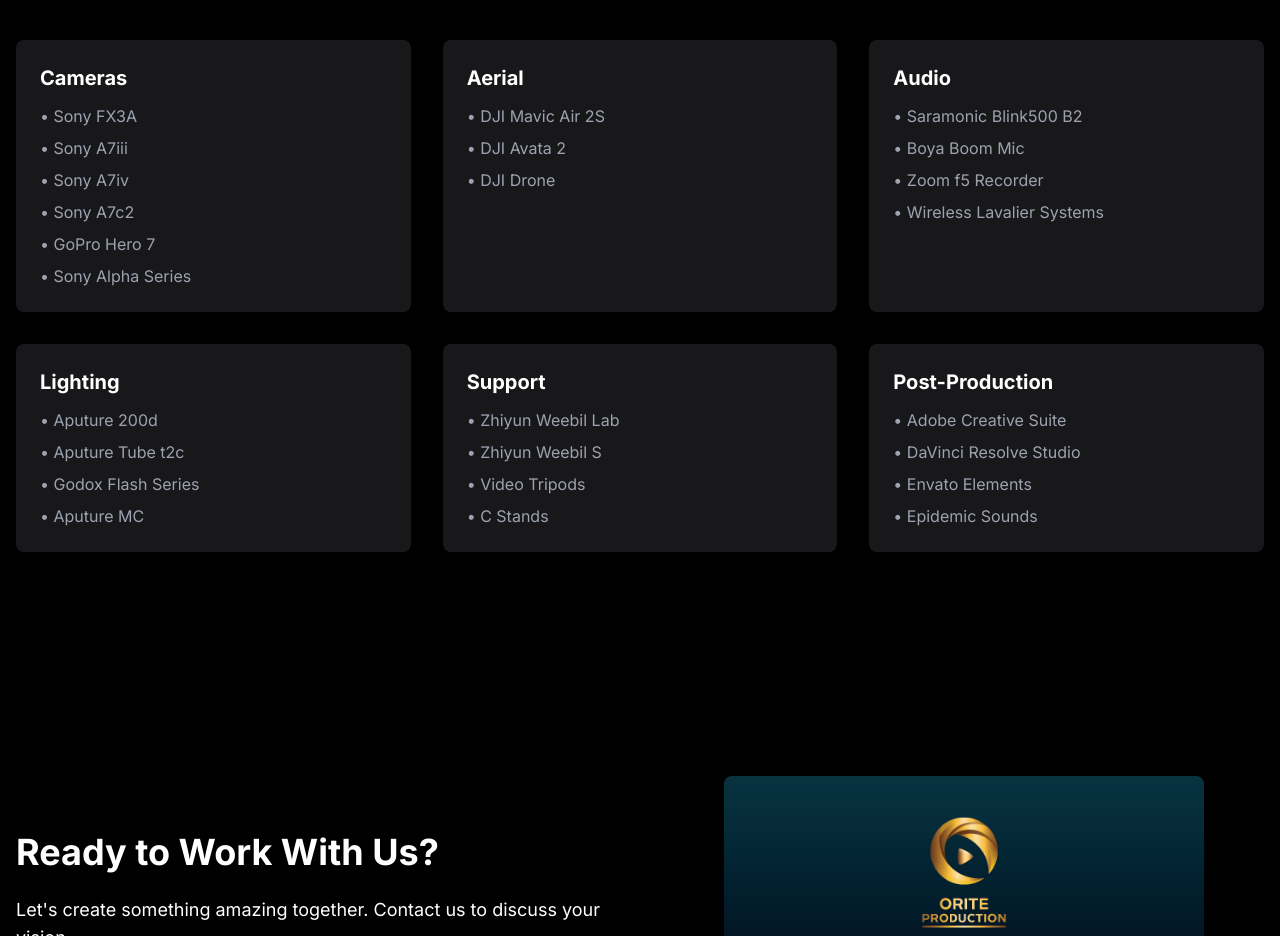
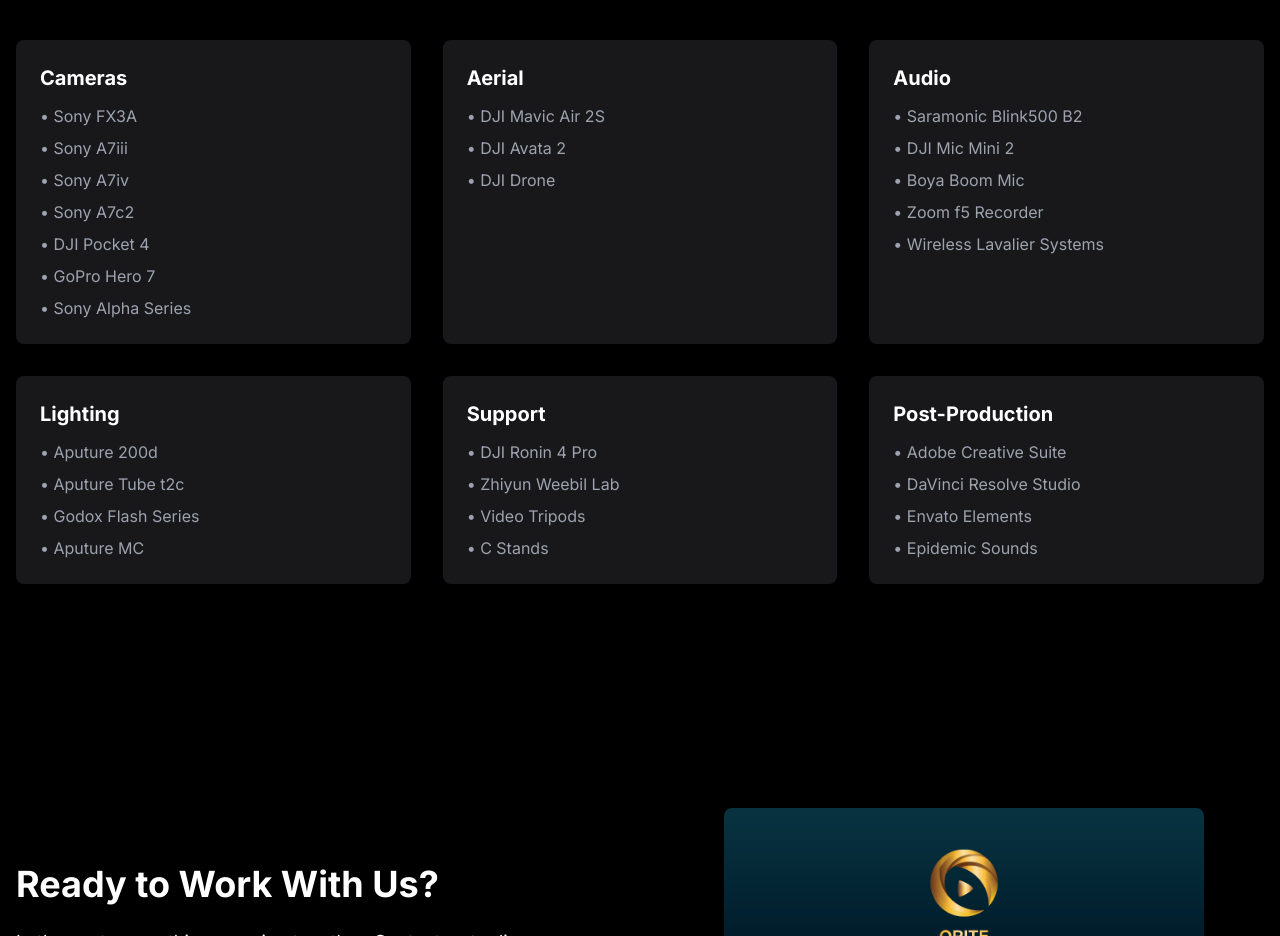
Before and after one commit to oriteproduction/website, a Next.js app: page /about in a window 1280 px wide. Shown: the part 3000-3936 px from the top of the page. Built offline with nearby package versions, Linux system fonts and the light colour scheme.

Commit message:
feat: update product listings in AboutPageClient
Added DJI Pocket 4 and DJI Mic Mini 2, updated Zhiyun Weebil S to Ronin 4 Pro

Co-authored-by: oriteproduction <206226675+oriteproduction@users.noreply.github.com>

```diff
--- a/app/about/AboutPageClient.tsx
+++ b/app/about/AboutPageClient.tsx
@@ -212,7 +212,7 @@ export default function AboutPageClient() {
               {[
                 {
                   category: "Cameras",
-                  items: ["Sony FX3A", "Sony A7iii", "Sony A7iv", "Sony A7c2", "GoPro Hero 7", "Sony Alpha Series"],
+                  items: ["Sony FX3A", "Sony A7iii", "Sony A7iv", "Sony A7c2", "DJI Pocket 4", "GoPro Hero 7", "Sony Alpha Series"],
                 },
                 {
                   category: "Aerial",
@@ -220,7 +220,7 @@ export default function AboutPageClient() {
                 },
                 {
                   category: "Audio",
-                  items: ["Saramonic Blink500 B2", "Boya Boom Mic", "Zoom f5 Recorder", "Wireless Lavalier Systems"],
+                  items: ["Saramonic Blink500 B2", "DJI Mic Mini 2", "Boya Boom Mic", "Zoom f5 Recorder", "Wireless Lavalier Systems"],
                 },
                 {
                   category: "Lighting",
@@ -228,7 +228,7 @@ export default function AboutPageClient() {
                 },
                 {
                   category: "Support",
-                  items: ["Zhiyun Weebil Lab", "Zhiyun Weebil S", "Video Tripods", "C Stands"],
+                  items: ["DJI Ronin 4 Pro", "Zhiyun Weebil Lab", "Video Tripods", "C Stands"],
                 },
                 {
                   category: "Post-Production",
```
